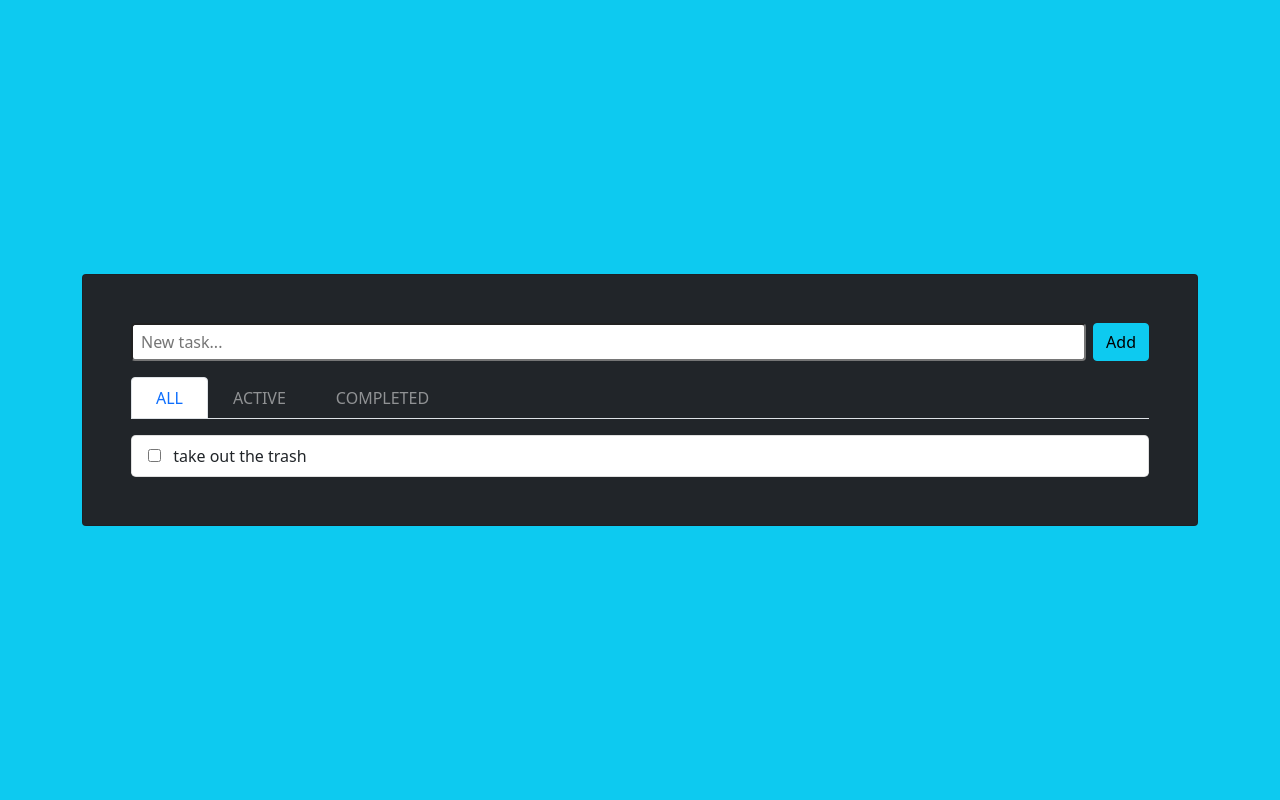
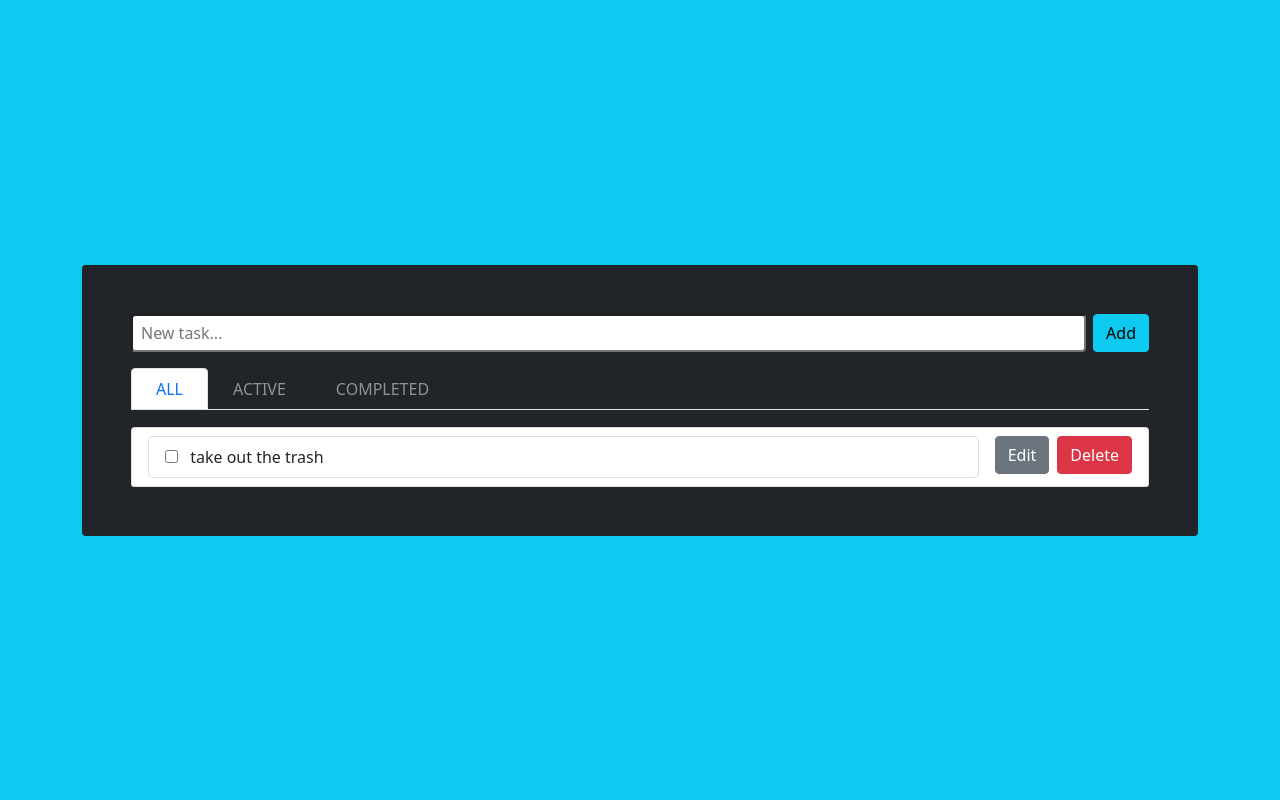
Before and after one commit to dainiuxt/todo, a Flask app: page / in a window 1280 px wide. Run offline with Flask 3, Linux system fonts and the light colour scheme.

Commit message:
Add delete function

```diff
--- a/app.py
+++ b/app.py
@@ -9,11 +9,11 @@ def index():
     return render_template("layout.html", todos=todos)
 
 
-# Do form input
 @app.route("/add", methods=["POST"])
 def add():
     task = request.form['task']
     todos.append({"task": task, "done": False})
+
     return redirect(url_for("index", todos=todos))
 
 @app.route("/edit")
@@ -24,9 +24,11 @@ def edit():
 def complete():
     pass
 
-@app.route("/delete")
-def delete():
-    pass
+@app.route("/delete/<int:task_id>", methods=["POST"])
+def delete(task_id):
+    del todos[task_id]
+
+    return redirect(url_for("index", todos=todos))
 
 if __name__ == "__main__":
     app.run(debug=True)
--- a/templates/layout.html
+++ b/templates/layout.html
@@ -38,18 +38,23 @@
                             </ul>
                         </nav>
                         <!-- Tasks -->
-                         <form action="#">
                             <ul class="list-group gap-2" id="tasks">
                                 {% for todo in todos %}
-                                    <li class="list-group-item rounded-3" id="task0">
-                                        <input type="checkbox" class="me-2"  name="done-task" id="task0-cb">
-                                        <p class="d-inline">{{todo['task']}}</p>
-                                    </li>
+                                    <div class="list-group-item d-flex flex-row overflow-scroll">
+                                            <li class="list-group-item rounded-3 flex-direction-row flex-fill me-3" id="task0">
+                                                <input type="checkbox" class="me-2"  name="done-task" id="task0-cb">
+                                                <p class="d-inline ">{{todo['task']}}</p>
+                                            </li>
+                                            <form action="/edit" method="post">
+                                                <button class="btn-secondary btn me-2">Edit</button>
+                                            </form>
+                                            <form action="/delete/{{loop.index0}}" method="post">
+                                                <button class="btn btn-danger">Delete</button>
+                                            </form>
+                                        </div>
                                 {%endfor%}
                             </ul>
-                         </form>
                     </div>
-
                 </div>
             </div>
         </section>
```
